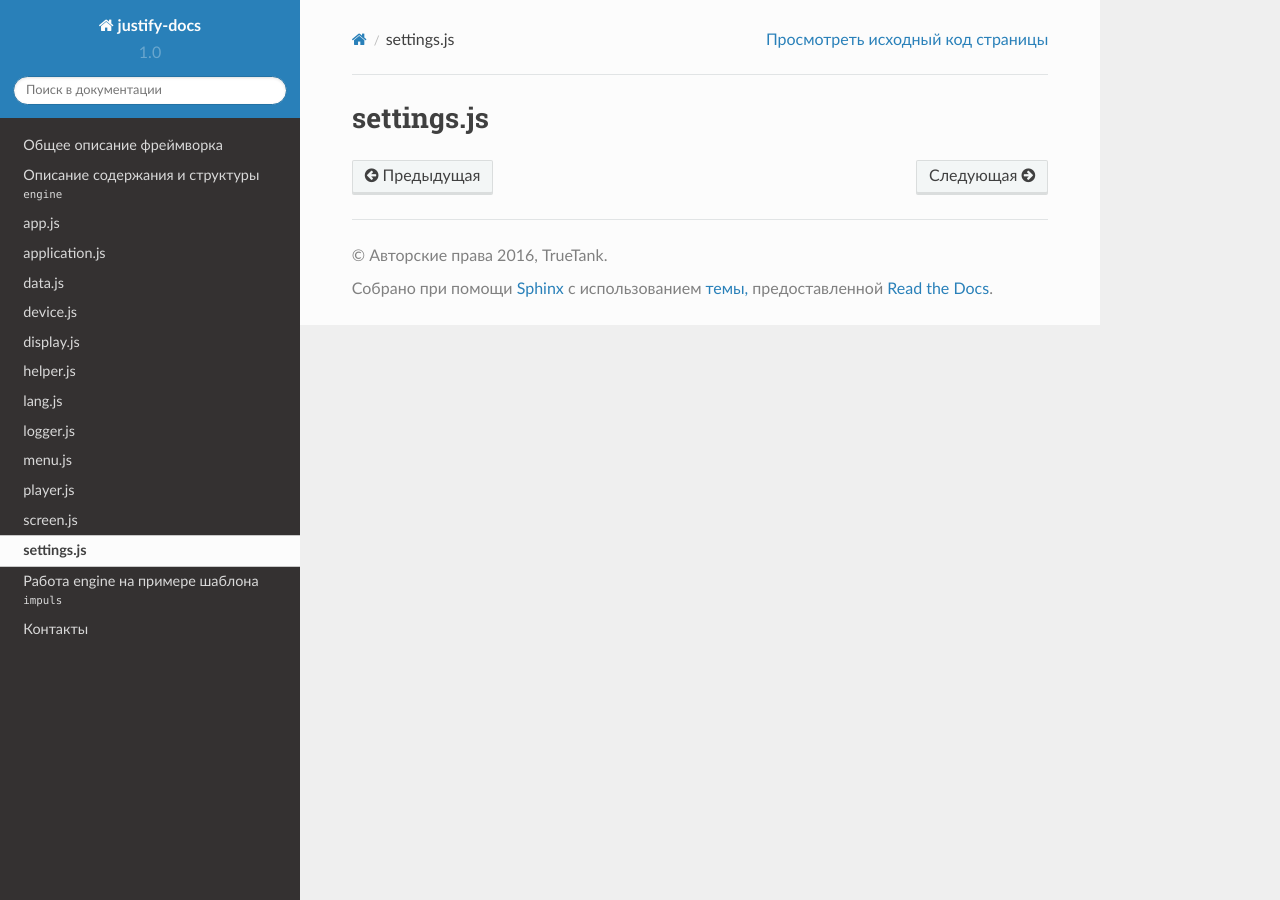
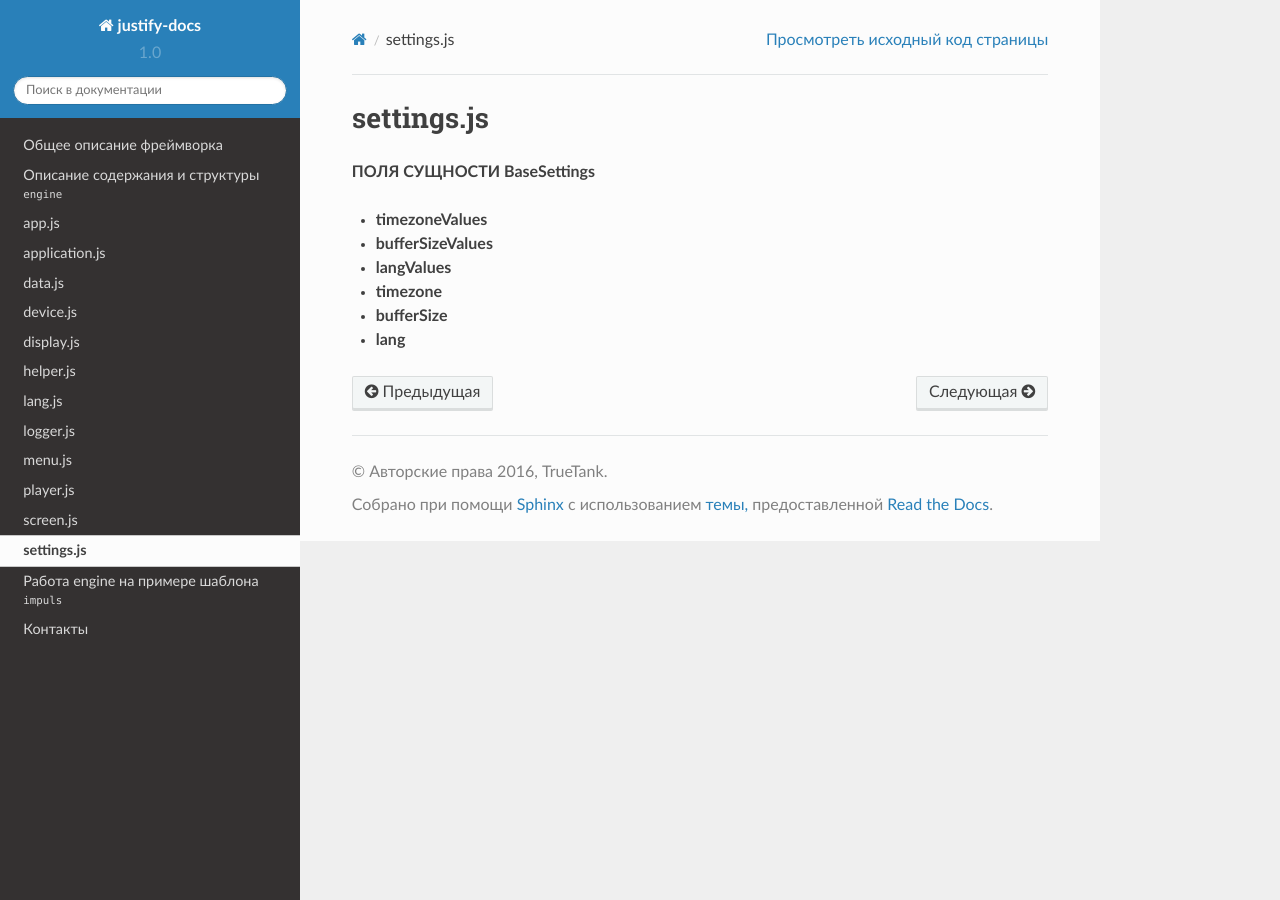
Before and after one commit to microimpuls/justify-dev-docs, a Sphinx documentation site: the page built from source/settings.rst, in a window 1280 px wide. Built offline with Sphinx 7.4.7 and the Read the Docs theme 2.0.0, drawn with Linux system fonts in a browser that asks for light colours.

Commit message:
add interaction-scheme.png

```diff
--- a/source/settings.rst
+++ b/source/settings.rst
@@ -1,2 +1,11 @@
 settings.js
 ***********
+
+**ПОЛЯ СУЩНОСТИ BaseSettings**
+
+* **timezoneValues**
+* **bufferSizeValues**
+* **langValues**
+* **timezone**
+* **bufferSize**
+* **lang**
```
Also changed, not shown: source/img/interaction-scheme.png (added).
